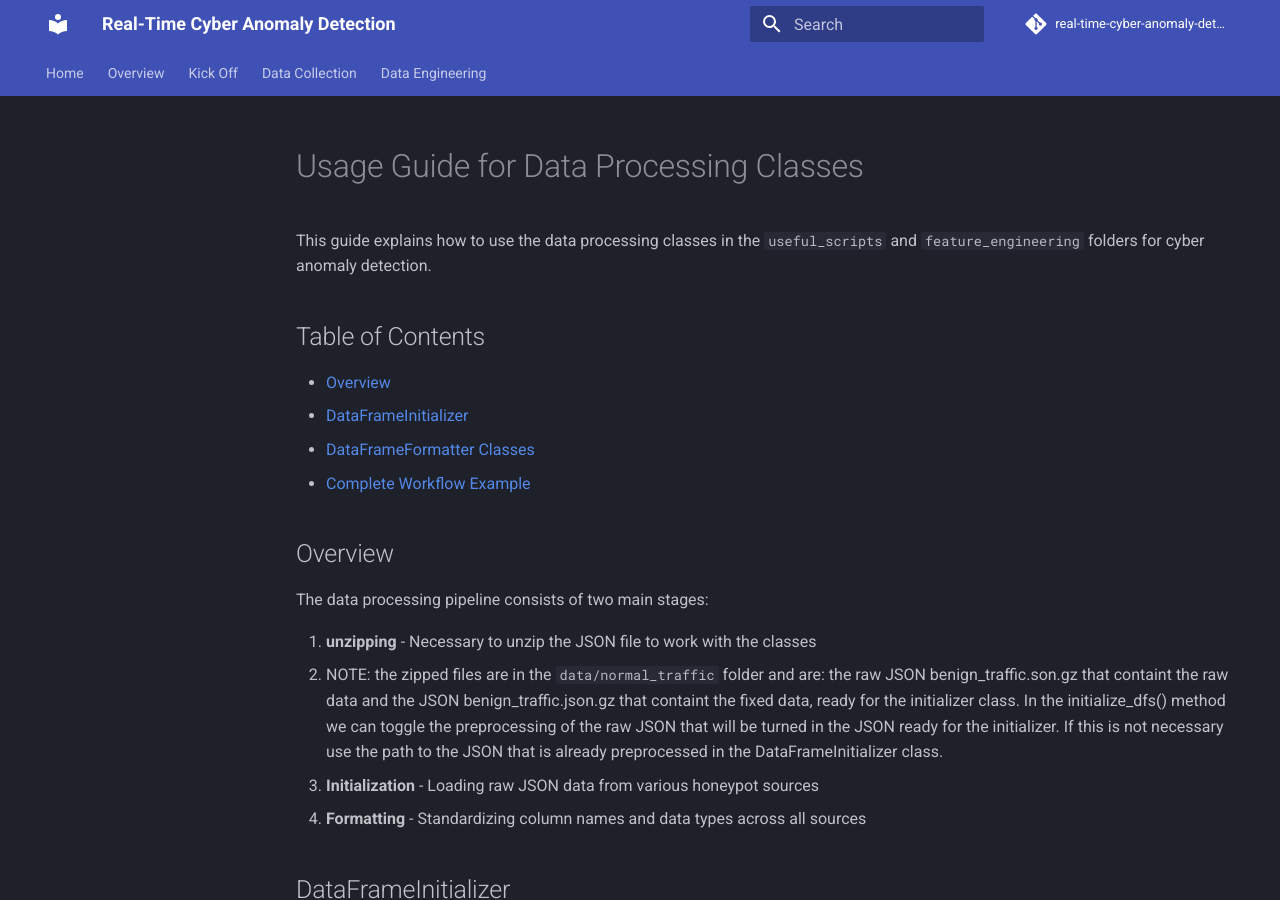
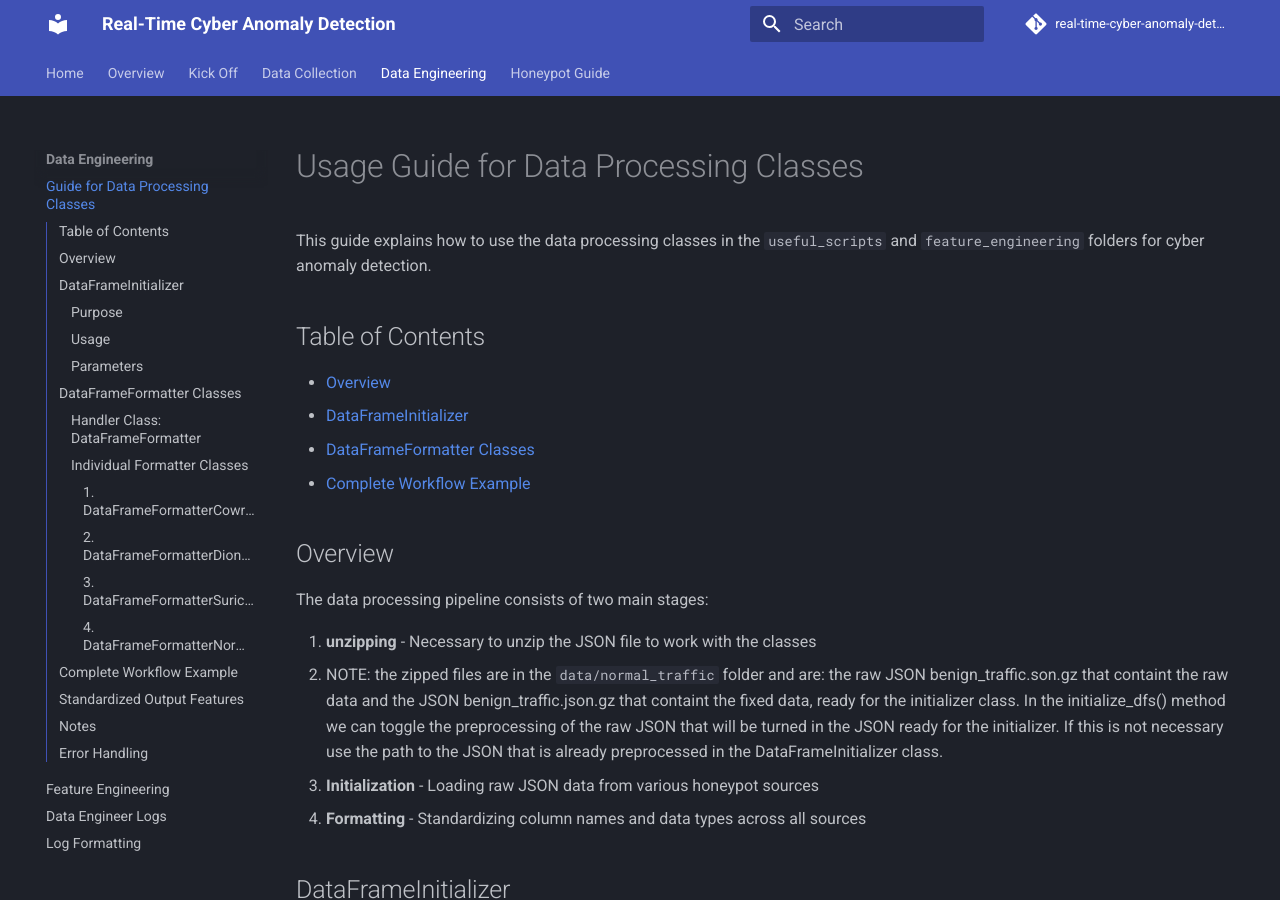
Before and after one commit to francescacraievich/real-time-cyber-anomaly-detection, an MkDocs documentation site: the page built from docs/data_engineering_docs/Guide_for_Data_Processing_Classes.md, in a window 1280 px wide and 900 px high. Built offline with MkDocs 1.6.1 and Material for MkDocs 9.7.7, drawn with Linux system fonts in a browser that asks for light colours; comment, search, counter and statistics services are not loaded.

Commit message:
fix to mkdocks

```diff
--- a/mkdocs.yml
+++ b/mkdocs.yml
@@ -24,7 +24,9 @@ nav:
   - Data Collection: data_collection.md
 
   - Data Engineering:
-      - Guide for Data Processing Classes: data_engineering_docs/Guide for Data Processing Classes.md
+      - Guide for Data Processing Classes: data_engineering_docs/Guide_for_Data_Processing_Classes.md
       - Feature Engineering: data_engineering_docs/feature_engineering.md
       - Data Engineer Logs: data_engineering_docs/data_engineer_logs.md
       - Log Formatting: data_engineering_docs/log_formatting.md
+
+  - Honeypot Guide: HONEYPOT_GUIDE.md
```
